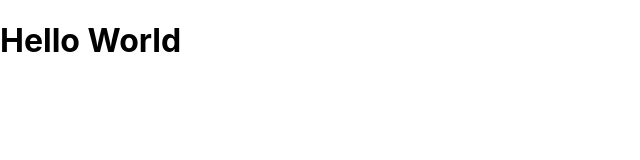
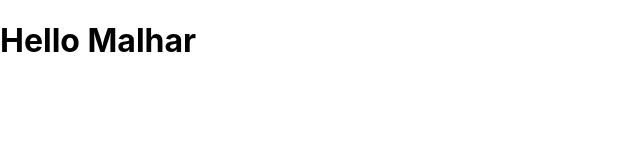
Before and after one commit to justinkeung1018/DRP_36, a React (Create React App) app: page / in a window 1280 px wide. Shown: the top 160 px of the page, without its empty margins (0-640 px from the left). Built offline with nearby package versions, Linux system fonts and the light colour scheme.

Commit message:
[@all22][@ad2122][@mr1322] - Reviewing CD setup by making UI change to App.js

```diff
--- a/src/App.js
+++ b/src/App.js
@@ -3,7 +3,7 @@ import React from 'react';
 function App() {
   return (
     <div className="App">
-      <h1>Hello World</h1>
+      <h1>Hello Malhar</h1>
     </div>
   );
 }
```
